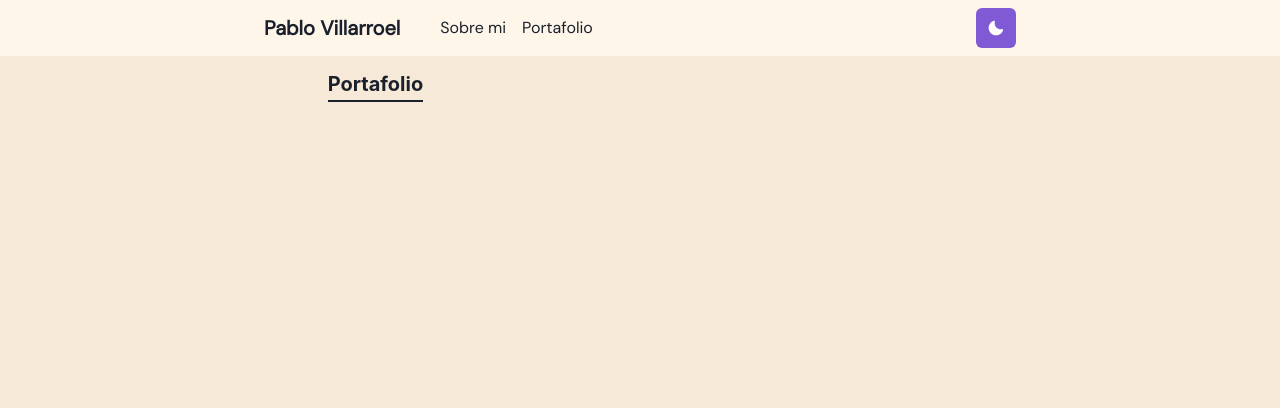
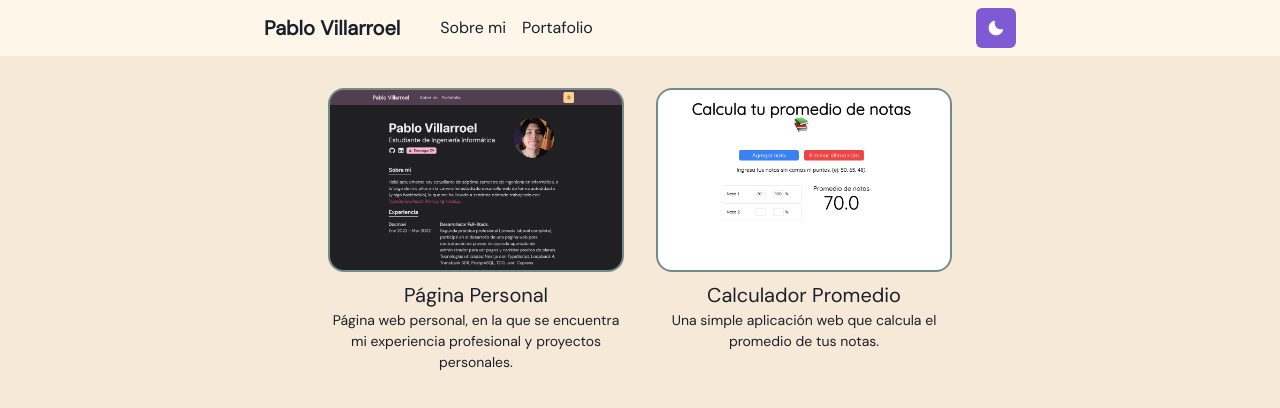
Before and after one commit to pablovrl/personal-website, a Next.js app: page /portfolio in a window 1280 px wide. Shown: the top 408 px of the page. Built offline with nearby package versions, Linux system fonts and the light colour scheme.

Commit message:
add personal projects

```diff
--- /dev/null
+++ b/components/Project.tsx
@@ -0,0 +1,59 @@
+import { Link, Box, Flex, HStack, VStack, useColorModeValue } from "@chakra-ui/react";
+import { AiFillGithub } from "react-icons/ai";
+import { BiLinkExternal } from "react-icons/bi";
+
+interface ProjectProps {
+  image: string;
+  pageUrl: string;
+  githubUrl: string;
+  children?: React.ReactNode;
+  iconColor: "white" | "black";
+}
+
+const Project = ({
+  image,
+  pageUrl,
+  githubUrl,
+  iconColor,
+  children,
+}: ProjectProps) => {
+  return (
+    <Box>
+      <Box border={"2px"} borderColor={useColorModeValue("#728D88", "#C06E70")} bgSize={"contain"} bgImage={image} rounded="2xl">
+        <Flex
+          alignItems={"center"}
+          justifyContent={"center"}
+          h="180px"
+          opacity={0}
+          _hover={{ opacity: 1 }}
+          rounded="2xl"
+          css={{
+            backdropFilter: "blur(5px)",
+          }}
+        >
+          <HStack spacing={8}>
+            <Link href={pageUrl}>
+              <Box
+                _hover={{ transform: "scale(1.2)" }}
+                css={{ transition: "transform 180ms ease-in-out" }}
+              >
+                <BiLinkExternal color={iconColor} size={40} />
+              </Box>
+            </Link>
+            <Link href={githubUrl}>
+              <Box
+                _hover={{ transform: "scale(1.2)" }}
+                css={{ transition: "transform 180ms ease-in-out" }}
+              >
+                <AiFillGithub color={iconColor} size={40} />
+              </Box>
+            </Link>
+          </HStack>
+        </Flex>
+      </Box>
+      {children}
+    </Box>
+  );
+};
+
+export default Project;
--- a/components/layout/main.tsx
+++ b/components/layout/main.tsx
@@ -2,7 +2,8 @@ import { Box, Container } from "@chakra-ui/react";
 import Head from "next/head";
 import Navbar from "../Navbar";
 import { useColorModeValue } from "@chakra-ui/react";
-const Main = ({ children }: { children: any }) => {
+
+const Main = ({ children }: { children: React.ReactElement }) => {
   return (
     <Box
       as="main"
--- a/pages/index.tsx
+++ b/pages/index.tsx
@@ -1,5 +1,5 @@
 import React from "react";
-import { Container, Fade, ScaleFade, SlideFade } from "@chakra-ui/react";
+import { Box, SlideFade } from "@chakra-ui/react";
 import type { NextPage } from "next";
 import AboutSection from "../components/AboutSection";
 import ExperienceSection from "../components/ExperienceSection";
@@ -7,13 +7,13 @@ import EstudiesSection from "../components/EstudiesSection";
 
 const Home: NextPage = () => {
   return (
-    <Container pt={8}>
+    <Box pt={8}>
       <SlideFade in>
         <AboutSection />
         <ExperienceSection />
         <EstudiesSection />
       </SlideFade>
-    </Container>
+    </Box>
   );
 };
 
--- a/pages/portfolio.tsx
+++ b/pages/portfolio.tsx
@@ -1,12 +1,59 @@
-import { Container } from "@chakra-ui/react";
+import { Box, Heading, SimpleGrid, SlideFade, Text } from "@chakra-ui/react";
 import { NextPage } from "next";
-import SubTitle from "../components/SubTitle";
+import Project from "../components/Project";
+
+interface Project {
+  image: string;
+  pageUrl: string;
+  githubUrl: string;
+  title?: string;
+  description?: string;
+  iconColor: "white" | "black";
+}
+
+const projects: Project[] = [
+  {
+    image: "/personal-website.png",
+    iconColor: "white",
+    pageUrl: "http://pablovillarroel.xyz",
+    githubUrl: "https://github.com/pablovrl/personal-website",
+    title: "Página Personal",
+    description:
+      "Página web personal, en la que se encuentra mi experiencia profesional y proyectos personales.",
+  },
+  {
+    image: "/calculador-promedio.png",
+    iconColor: "black",
+    pageUrl: "https://calculador-promedio-theta.vercel.app/",
+    githubUrl: "https://github.com/pablovrl/calculador-promedio",
+    title: "Calculador Promedio",
+    description:
+      "Una simple aplicación web que calcula el promedio de tus notas.",
+  },
+];
 
 const Portfolio: NextPage = () => {
   return (
-    <Container>
-      <SubTitle>Portafolio</SubTitle>
-    </Container>
+    <Box pt={8}>
+      <SlideFade in>
+        <SimpleGrid mx={{base: 8, md: 14}} gap={8} columns={{ base: 1, md: 2 }}>
+          {projects.map((project) => (
+            <Project
+              key={project.githubUrl}
+              githubUrl={project.githubUrl}
+              image={project.image}
+              pageUrl={project.pageUrl}
+              iconColor={project.iconColor}
+            >
+              <Text mt={2} textAlign="center" fontSize={"xl"}>
+                {project.title}
+              </Text>
+              <Text fontSize={"sm"} textAlign={"center"}>{project.description}</Text>
+            </Project>
+          ))}
+        </SimpleGrid>
+      </SlideFade>
+    </Box>
   );
 };
 
```
Also changed, not shown: public/calculador-promedio.png (added), public/personal-website.png (added).
